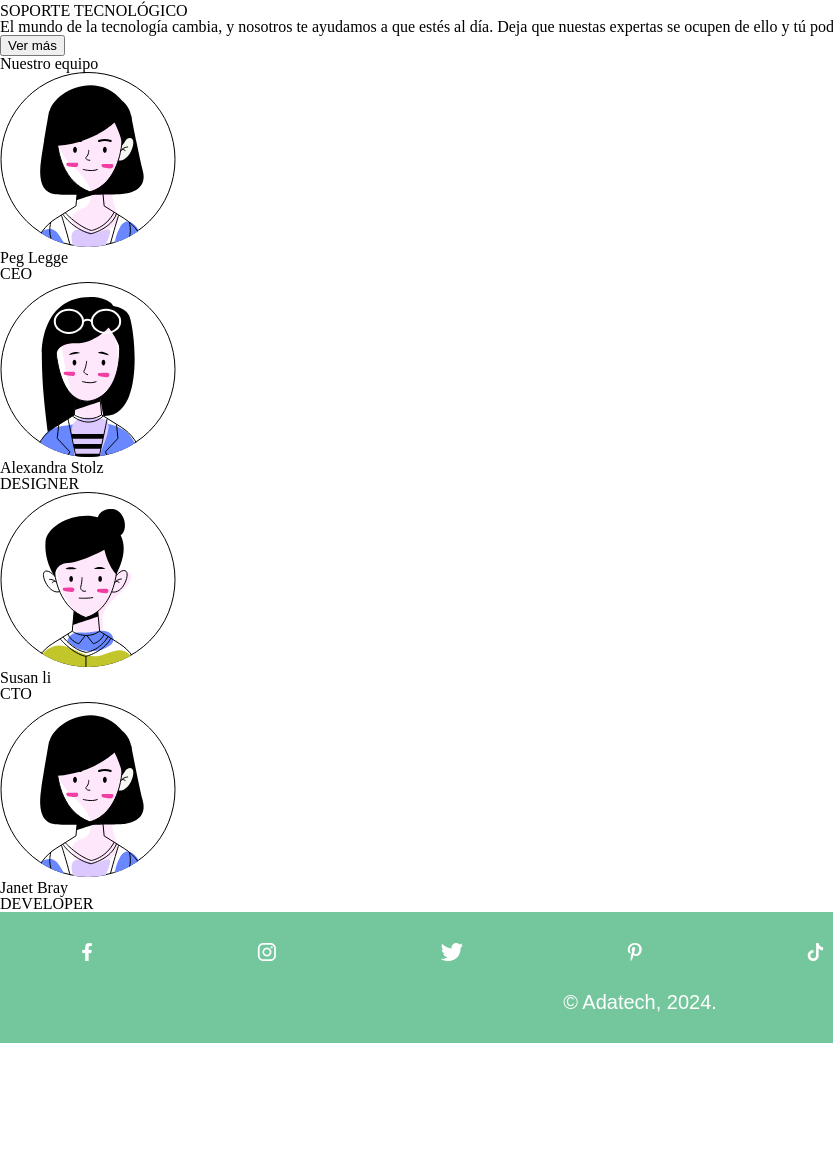
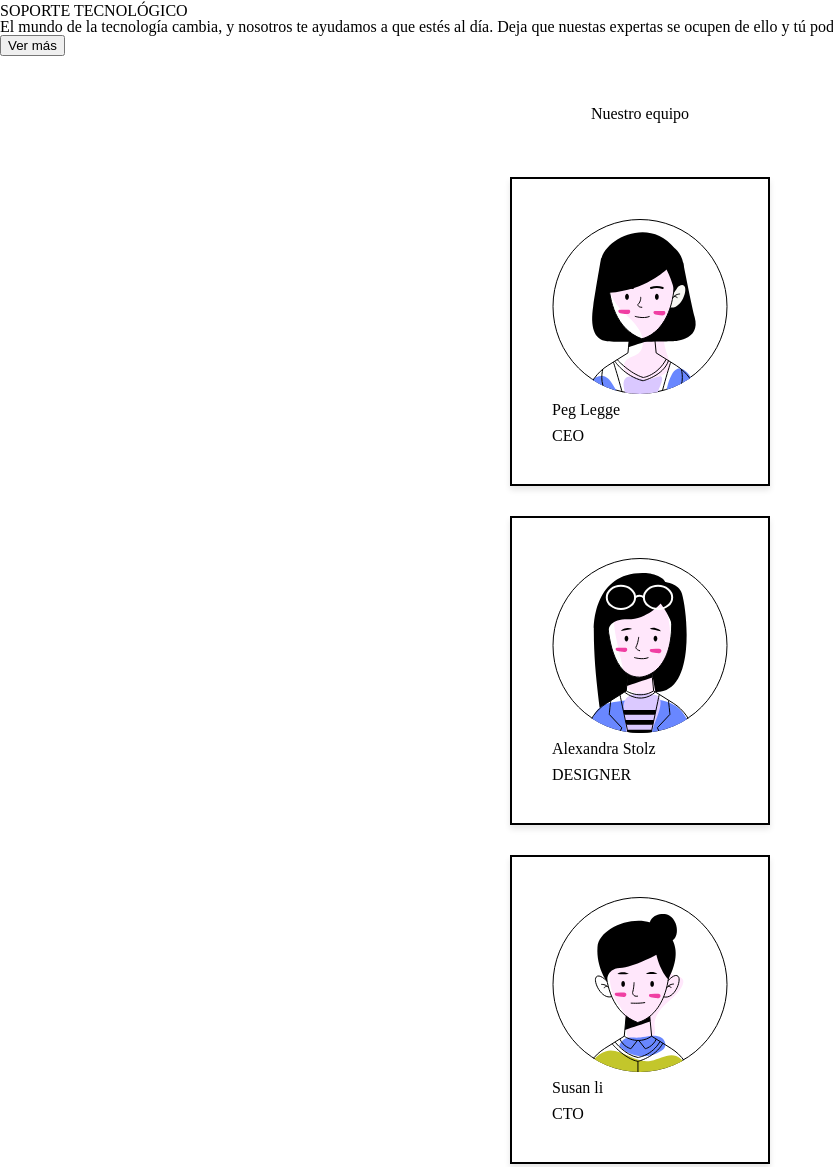
Before and after one commit to AlmuDiazMadramany/project_promo-b_module-1_team-1, a plain HTML site: page index.html in a window 1280 px wide. Shown: the part 622-1789 px from the top of the page, without its empty margins (0-833 px from the left). Before the commit the page ends 1665 px from the top, so only its background shows below. Drawn offline with Linux system fonts and the light colour scheme.

Commit message:
update-section3

```diff
--- a/css/style.css
+++ b/css/style.css
@@ -50,6 +50,58 @@ titulo, p, button: WorkSans
     height: 40px;
 }
 
+
+
+/* section 3 */
+
+.tittle3{
+    margin: 50px;
+    text-align: center;
+}
+
+.container3{
+    background-color: white;
+    display: flex;
+    flex-direction: column;
+    flex-wrap: wrap;
+    align-items: center;
+    gap: 20px;
+    margin: 30px;
+
+}
+
+.item3{
+    background-color: white;
+    align-items: center;
+    border: 2px solid black;
+    padding: 40px;
+    text-align: center;
+    margin: 5px;
+    box-shadow: 0 4px 6px rgb(0, 0, 0, 0.1)
+
+}
+
+.image3{
+    width: 100%;
+}
+
+.name3{
+    text-align: left;
+    padding-top: 5px;
+}
+
+.job{
+   text-align: left;
+   margin-top: 10px;
+
+}
+
+
+/* final section3 */
+
+
+
+
 .footer{
     background-color: rgb(116 198 157);
     color: white;
--- a/index.html
+++ b/index.html
@@ -61,30 +61,46 @@
         </section>
 
         <section>
-            <h2>Nuestro equipo</h2>
+
+            <h2 class="tittle3">Nuestro equipo</h2>
+
+            <div class="container3">
+
+
+
+                <div class="item3">
+                    <article class="article">
+                        <img class="image3" class="image1" src="images/a.svg" alt="">
+                        <h3 class="name3">Peg Legge</h3>
+                        <p class="job">CEO</p>
+                    </article>
+                </div>
+
+                <div class="item3">
                     <article>
-                <img src="images/a.svg" alt="">
-                <h3>Peg Legge</h3>
-                <p>CEO</p>
+                        <img class="image3" src="images/b.svg" alt="">
+                        <h3 class="name3">Alexandra Stolz</h3>
+                        <p class="job">DESIGNER</p>
                     </article>
+                </div>
 
+                <div class="item3">
                     <article>
-                <img src="images/b.svg" alt="">
-                <h3>Alexandra Stolz</h3>
-                <p>DESIGNER</p>
+                        <img class="image3" src="images/c.svg" alt="">
+                        <h3 class="name3">Susan li</h3>
+                        <p class="job">CTO</p>
                     </article>
+                </div>
 
+                <div class="item3">
                     <article>
-                <img src="images/c.svg" alt="">
-                <h3>Susan li</h3>
-                <p>CTO</p>
+                        <img class="image3" src="images/d.svg" alt="">
+                        <h3 class="name3">Janet Bray</h3>
+                        <p class="job">DEVELOPER</p>
                     </article>
+                </div>
 
-            <article>
-                <img src="images/d.svg" alt="">
-                <h3>Janet Bray</h3>
-                <p>DEVELOPER</p>
-            </article>
+            </div>
 
         </section>
     </main>
```
Lines whose indentation alone changed are shown as unchanged.
